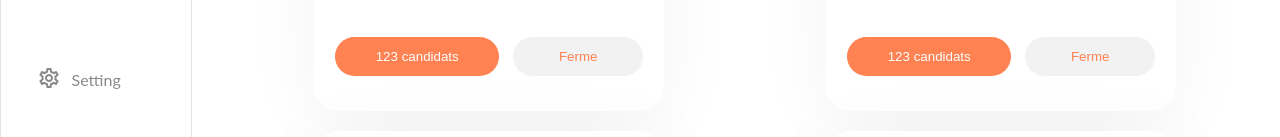
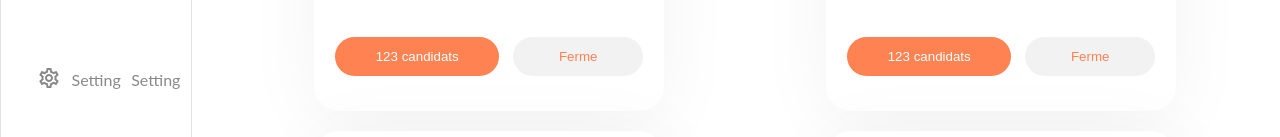
Before and after one commit to Mour63/EMCR, a React (Create React App) app in the folder my-app/: page / in a window 1280 px wide. Shown: the part 663-800 px from the top of the page. Built offline with nearby package versions, Linux system fonts and the light colour scheme.

Commit message:
ayoub Oukrirou

```diff
--- a/my-app/src/Compenents/sidebar.js
+++ b/my-app/src/Compenents/sidebar.js
@@ -26,6 +26,7 @@ const Sidebar = () => {
             <div className={style.setting}>
                 <span><SettingsOutlinedIcon/></span>
                 <span className={style.oplabel}>Setting</span>
+                <span className={style.oplabel}>Setting</span>
             </div>
         </div>
     ) ;
```
